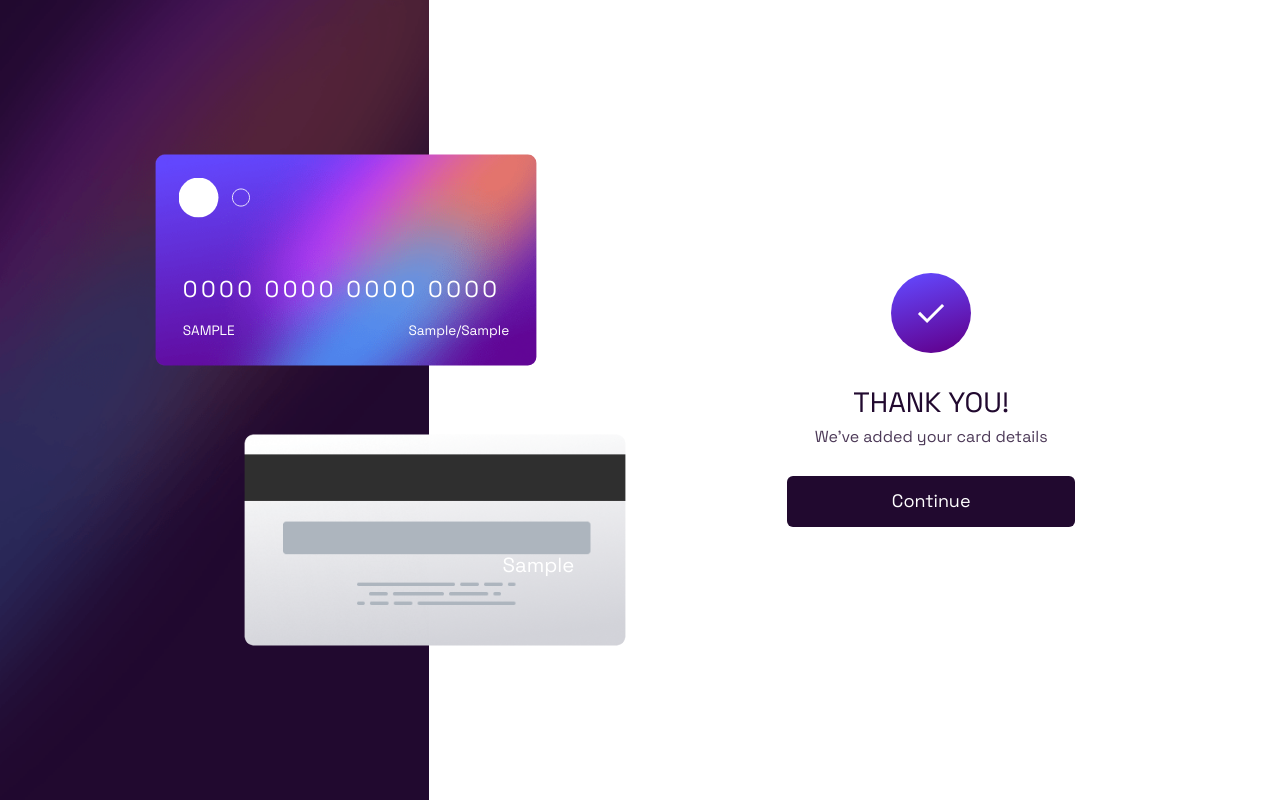
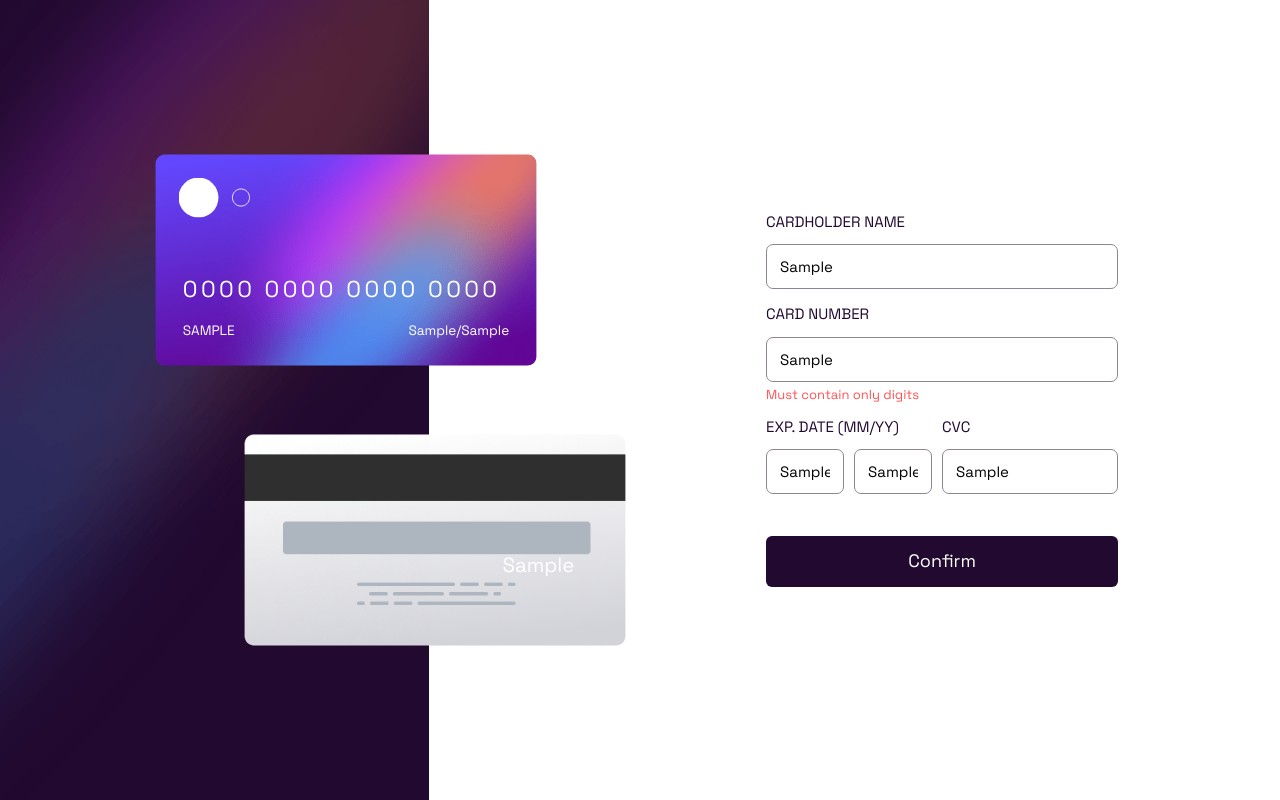
Before and after one commit to killu4kun/payment-form, a React (Vite) app: page / in a window 1280 px wide. Both pictures are taken after typing "Sample", "Sample", "Sample", "Sample", "Sample" into the empty fields and a click on the button "Confirm". Built offline with nearby package versions, Linux system fonts and the light colour scheme.

Commit message:
refact: verification method

```diff
--- a/src/App.tsx
+++ b/src/App.tsx
@@ -1,7 +1,7 @@
 import { useState } from "react";
 import CreditCard from "./components/CreditCard";
 import CreditCardOk from "./components/CreditCardConfirm";
-import CreditCardForm, { FormValues } from "./components/CreditCardForm";
+import CreditCardForm from "./components/CreditCardForm";
 
 import "./App.css";
 import CreditCardContextProvider from "./contexts/FormValues";
--- a/src/components/CreditCardConfirm/index.tsx
+++ b/src/components/CreditCardConfirm/index.tsx
@@ -14,7 +14,6 @@ function CreditCardOk({ animateSlider }: any) {
       cvc: "",
     });
     animateSlider(false);
-    console.log("hello");
   };
 
   return (
--- a/src/components/CreditCardForm/index.tsx
+++ b/src/components/CreditCardForm/index.tsx
@@ -1,6 +1,5 @@
 import useFormData from "@/hooks/useFormData";
-import { useState } from "react";
-import { FieldErrors, Resolver, useForm } from "react-hook-form";
+import { FormEvent, useState } from "react";
 
 import "./style.css";
 
@@ -12,8 +11,12 @@ export type FormValues = {
   cvc: string;
 };
 
+type InputType = "add" | "remove";
+
 function CreditCardForm({ animateSlider }: any) {
   const { formValues, setFormValues } = useFormData();
+  const [validations, setValidations] = useState<boolean>(false);
+  const [errors, setErrors] = useState<Partial<FormValues>>({});
 
   const handleInputChange = (event: React.ChangeEvent<HTMLInputElement>) => {
     const { name, value } = event.target;
@@ -23,9 +26,64 @@ function CreditCardForm({ animateSlider }: any) {
     });
   };
 
-  const onSubmit = (event: any): void => {
+  const validadeCardHolderName = (name: string) => {
+    if (name.length === 0) {
+      return "Cant be blank";
+    }
+    return "";
+  };
+
+  const validadeCardNumber = (number: string) => {
+    if (number) {
+      if (number.match(/[^0-9\s]/g)) {
+        return "Must contain only digits";
+      } else if (number.length < 16) {
+        return "Must be 16 digits";
+      } else {
+        return "";
+      }
+    } else {
+      return "Cant be blank";
+    }
+  };
+
+  const validadeExpirationDate = (yy: string, mm: string) => {
+    if (yy.length === 0 || mm.length === 0) {
+      return "Cant be blank";
+    }
+    return "";
+  };
+
+  const validateCVC = (cvc: string) => {
+    if (cvc.length < 3) {
+      return "Must be 3 digits";
+    }
+    return "";
+  };
+
+  const onSubmit = (event: FormEvent<HTMLFormElement>): void => {
     event.preventDefault();
-    animateSlider(true);
+
+    setValidations(true);
+    const errors: Partial<FormValues> = {};
+    errors.cardHolderName = validadeCardHolderName(formValues.cardHolderName);
+    errors.cardNumber = validadeCardNumber(formValues.cardNumber);
+    errors.expirationDateYY = validadeExpirationDate(
+      formValues.expirationDateYY,
+      formValues.expirationDateMM
+    );
+    errors.expirationDateMM = validadeExpirationDate(
+      formValues.expirationDateYY,
+      formValues.expirationDateMM
+    );
+    errors.cvc = validateCVC(formValues.cvc);
+
+    setErrors(errors);
+
+    const hasErrors = Object.values(errors).some(error => error !== "");
+    if (!hasErrors) {
+      animateSlider(true);
+    }
   };
 
   return (
@@ -40,7 +98,11 @@ function CreditCardForm({ animateSlider }: any) {
           className="card-input"
         />
       </label>
-      <p className="info info--hidden" aria-live="polite"></p>
+      {validations && errors.cardHolderName && (
+        <p className="info " aria-live="polite">
+          {errors.cardHolderName}
+        </p>
+      )}
       <label className="labelnumber">
         Card Number
         <input
@@ -52,7 +114,11 @@ function CreditCardForm({ animateSlider }: any) {
           maxLength={16}
         />
       </label>
-      <p className="info info--hidden" aria-live="polite"></p>
+      {validations && errors.cardNumber && (
+        <p className="info " aria-live="polite">
+          {errors.cardNumber}
+        </p>
+      )}
 
       <div className="cvc-mmyy">
         <label className="labelmm labelyy">
@@ -76,9 +142,16 @@ function CreditCardForm({ animateSlider }: any) {
             />
           </div>
         </label>
-
-        <p className="info info--hidden" aria-live="polite"></p>
-
+        {validations && errors.expirationDateYY && (
+          <p className="info " aria-live="polite">
+            {errors.expirationDateYY}
+          </p>
+        )}
+        {validations && errors.expirationDateMM && (
+          <p className="info " aria-live="polite">
+            {errors.expirationDateMM}
+          </p>
+        )}
         <label className="labelcvc">
           CVC
           <input
@@ -90,7 +163,11 @@ function CreditCardForm({ animateSlider }: any) {
             className="card-input"
           />
         </label>
-        <p className="info info--hidden" aria-live="polite"></p>
+        {validations && errors.cvc && (
+          <p className="info " aria-live="polite">
+            {errors.cvc}
+          </p>
+        )}
       </div>
 
       <button type="submit" className="btn-submit btn-primary">
```
